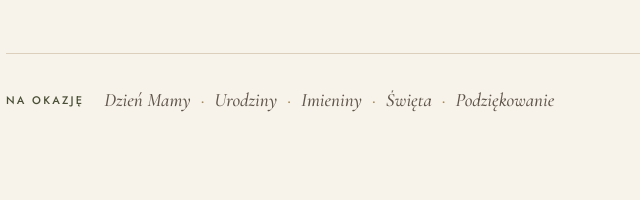
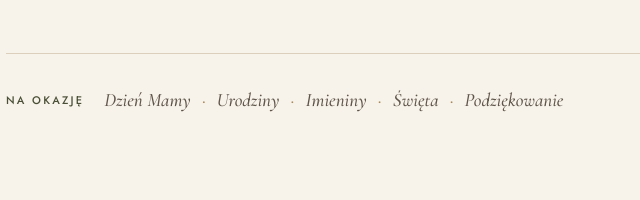
Before and after one commit to NatanielBK/amaris-salon, a plain HTML site: page bon.html in a window 1280 px wide. Shown: the part 2047-2247 px from the top of the page, 42-682 px from the left. Drawn offline with Linux system fonts and the light colour scheme.

Commit message:
Amaris: aktualizacja 2026-11-17 03:27

```diff
--- a/assets/css/amaris.css
+++ b/assets/css/amaris.css
@@ -685,8 +685,10 @@ main { display: block; padding-bottom: var(--sekcja); }
 @media (min-width: 900px) { .okazje-wiersz { margin-top: 56px; padding-top: 32px; } }
 .okazje-wiersz .okazje { margin-top: 0; }
 .okazje-wiersz__tytul { font: 500 11px/1.3 var(--sans); letter-spacing: .2em; text-transform: uppercase; color: var(--akcent); }
-.okazje li { font: italic 400 19px/1.5 var(--serif); color: var(--tekst-2); }
-.okazje li:not(:last-child)::after { content: '·'; margin-inline: 10px; font-style: normal; color: var(--mosiadz); }
+.okazje li { font: italic 500 19px/1.5 var(--serif); color: var(--tekst-2); }
+/* kropka przed każdą okazją; pierwsza w każdym wierszu ląduje w uciętym pasku z lewej → kropki tylko między słowami */
+.okazje { margin-left: -26px; clip-path: inset(-8px -8px -8px 26px); }
+.okazje li::before { content: '·'; display: inline-block; width: 26px; text-align: center; font-style: normal; color: var(--mosiadz); }
 
 /* ---------- O salonie ---------- */
 .o-salonie { display: grid; gap: 32px; align-items: center; }
```
